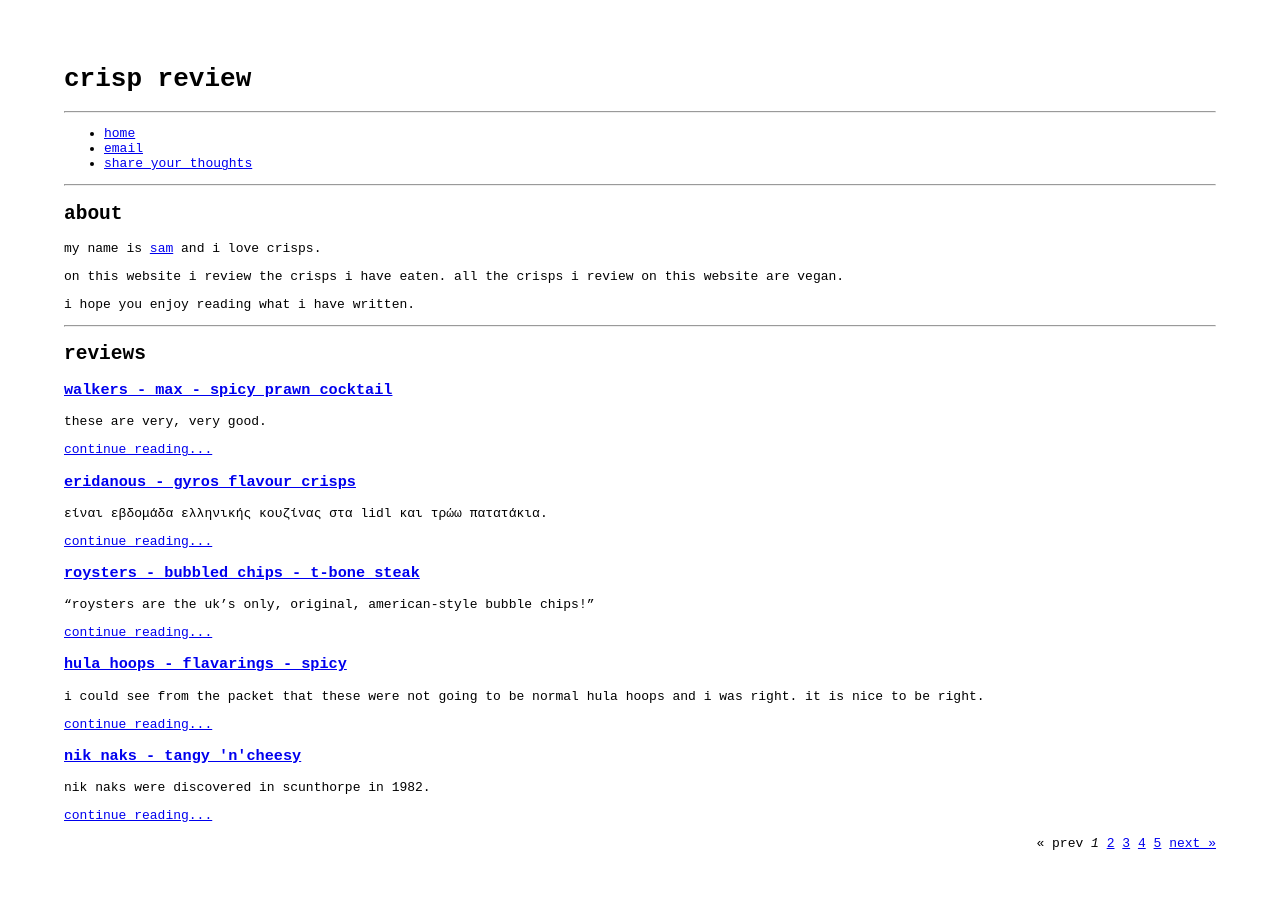
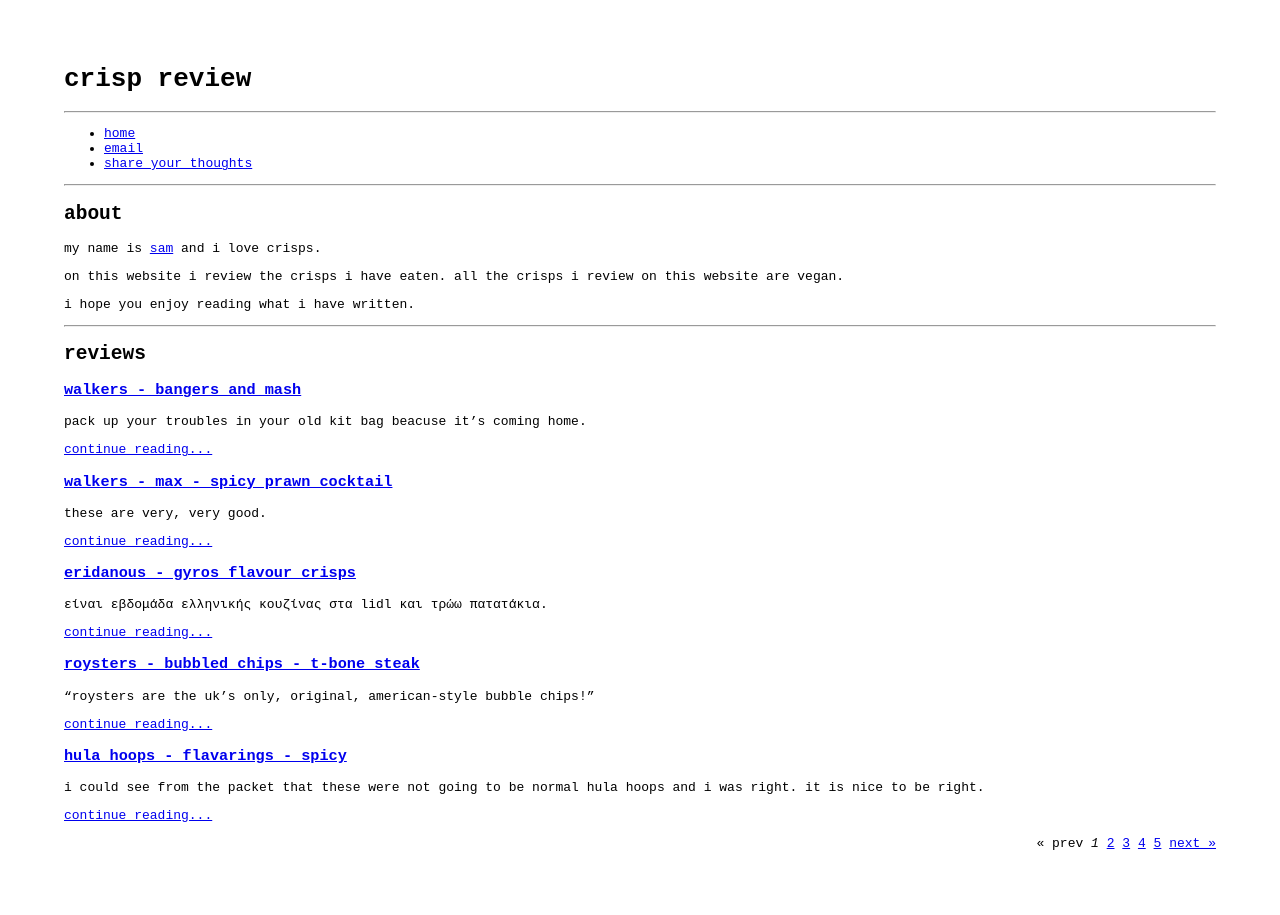
Before and after one commit to crispreview/crispreview.github.io, a Jekyll site: the page built from index.html, in a window 1280 px wide. Built offline with Jekyll 4.4.1, drawn with Linux system fonts in a browser that asks for light colours; the list of posts is cut into pages by our own code; a file with an impossible date is left out.

Commit message:
Update and rename 2026-13-07-Walkers-Bangers-and-Mash.markdown to 2026-07-13-Walkers-Bangers-and-Mash.markdown

```diff
--- a/_posts/2026-13-07-Walkers-Bangers-and-Mash.markdown
+++ b/_posts/2026-07-13-Walkers-Bangers-and-Mash.markdown
@@ -1,7 +1,7 @@
 ---
 layout: posts
 title:  "Walkers - Bangers and Mash"
-date:   2026-13-07 09:00:00 +0000
+date:   2026-07-13 09:00:00 +0000
 ---
 
 Pack up your troubles in your old kit bag beacuse it's coming home.
```
